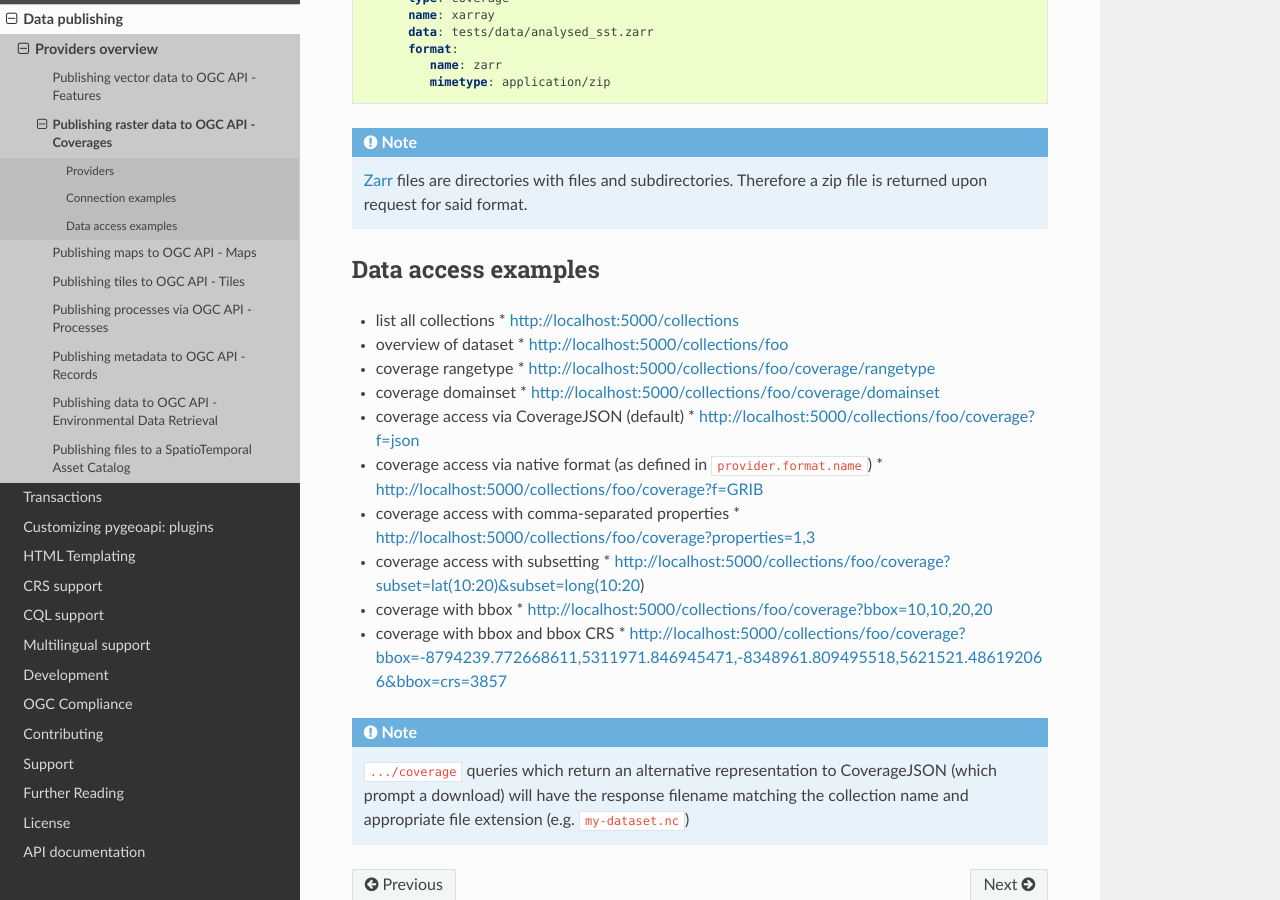
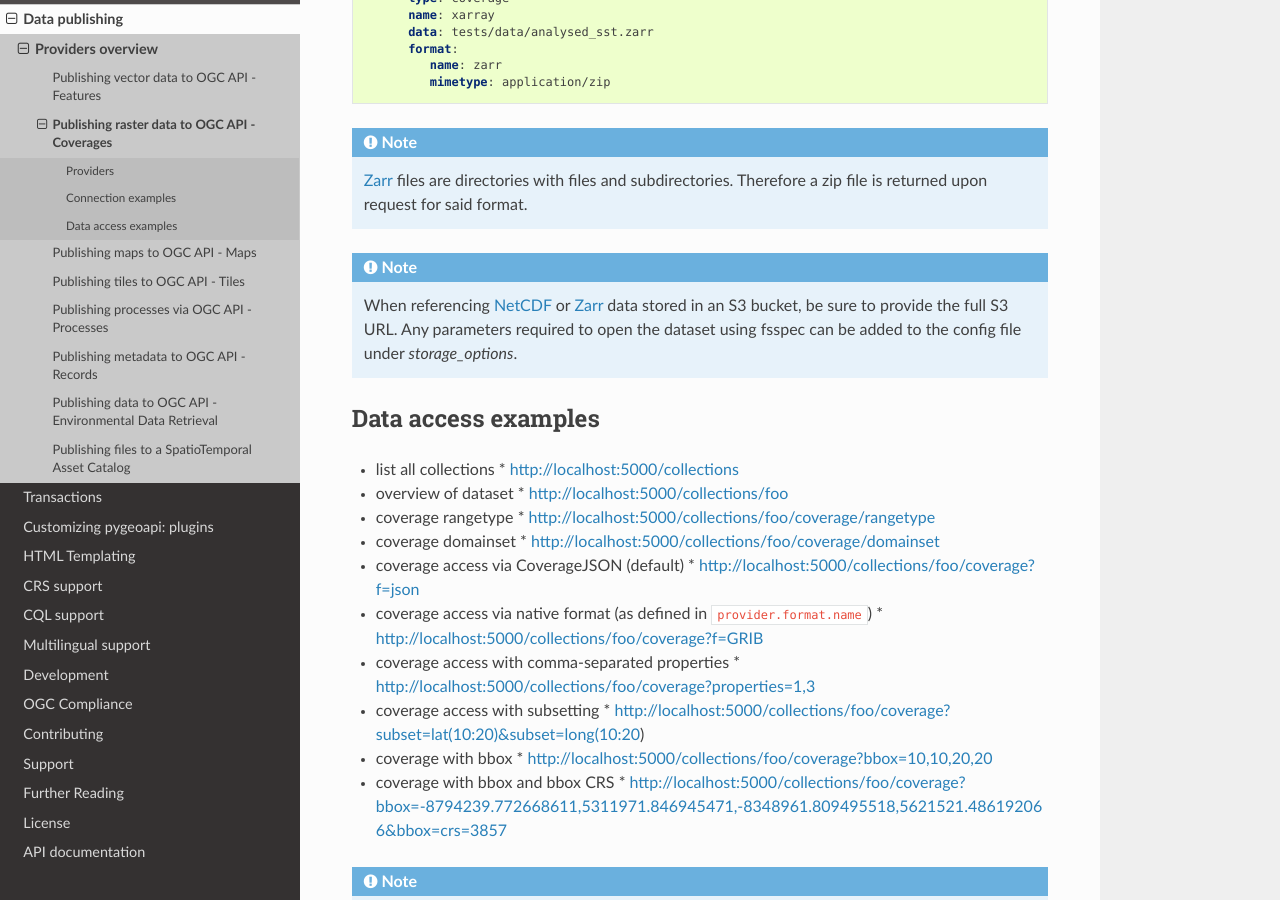
Before and after one commit to geopython/pygeoapi, a Sphinx documentation site: the page built from docs/source/data-publishing/ogcapi-coverages.rst, in a window 1280 px wide and 900 px high, scrolled down 1595 px. Built offline with Sphinx 7.4.7 and the Read the Docs theme 2.0.0, drawn with Linux system fonts in a browser that asks for light colours.

Commit message:
documentation updates

```diff
--- a/docs/source/data-publishing/ogcapi-coverages.rst
+++ b/docs/source/data-publishing/ogcapi-coverages.rst
@@ -91,6 +91,11 @@ The `Xarray`_ provider plugin reads and extracts `NetCDF`_ and `Zarr`_ data.
    `Zarr`_ files are directories with files and subdirectories.  Therefore
    a zip file is returned upon request for said format.
 
+.. note::
+   When referencing `NetCDF`_ or `Zarr`_ data stored in an S3 bucket,
+   be sure to provide the full S3 URL. Any parameters required to open the dataset
+   using fsspec can be added to the config file under `storage_options`.
+
 Data access examples
 --------------------
 
--- a/docs/source/data-publishing/ogcapi-edr.rst
+++ b/docs/source/data-publishing/ogcapi-edr.rst
@@ -66,7 +66,7 @@ The `xarray-edr`_ provider plugin reads and extracts `NetCDF`_ and `Zarr`_ data
          format:
             name: zarr
             mimetype: application/zip
-        storage_options:
+         storage_options:
             anon: true
             requester_pays: false
 
```
